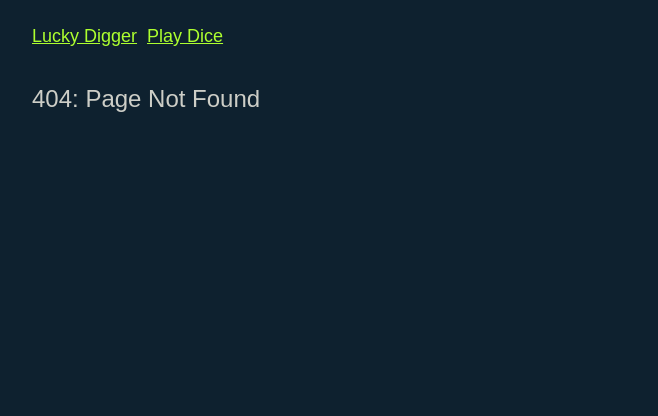
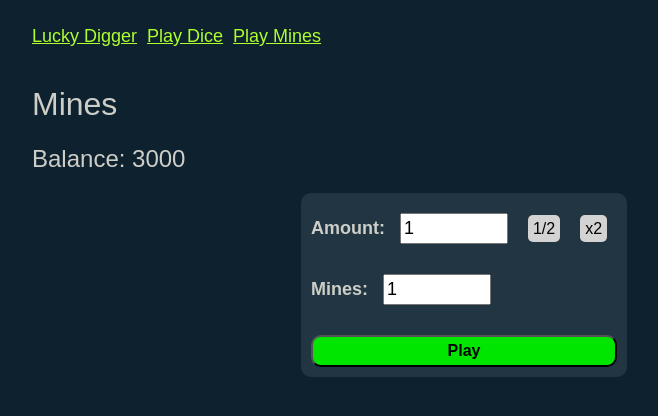
Before and after one commit to sarthakmishraa/lucky-digger, a React (Vite) app: page /mines in a window 1280 px wide. Before the commit this address had no page. Shown: the top 416 px of the page, without its empty margins (176-834 px from the left). Built offline with nearby package versions, Linux system fonts and the light colour scheme; a web font is replaced by a local one.

Commit message:
mines tiles done | gambling logic pending

```diff
--- a/src/App.tsx
+++ b/src/App.tsx
@@ -3,6 +3,7 @@ import { BrowserRouter as Router, Routes, Route } from "react-router-dom";
 import { Navbar } from "./components/Navbar";
 const Home = React.lazy(() => import("./pages/Home").then(({ Home }) => ({ default: Home })));
 const Dice = React.lazy(() => import("./pages/Dice").then(({ Dice }) => ({ default: Dice })));
+const Mines = React.lazy(() => import("./pages/Mines").then(({ Mines }) => ({ default: Mines })));
 
 function App() {
   return(
@@ -19,6 +20,11 @@ function App() {
             <Dice />
           </Suspense>
         } />
+        <Route path="/mines" element={
+          <Suspense fallback={<h2>Loading Mines...</h2>}>
+            <Mines />
+          </Suspense>
+        } />
         <Route path="*" element={<h2>404: Page Not Found</h2>} />
       </Routes>
     </Router>
--- /dev/null
+++ b/src/components/Card.tsx
@@ -0,0 +1,18 @@
+interface Props {
+    value: number
+}
+
+export const Card = (props: Props) => {
+    const value = props.value;
+    return(
+        <div className="mines-card">
+            {
+                value === 1 ? (
+                    <div className="mines-card-safe"></div>
+                ):(
+                    <div className="mines-card-bomb"></div>
+                )
+            }
+        </div>
+    )
+};
--- a/src/components/Navbar.tsx
+++ b/src/components/Navbar.tsx
@@ -5,6 +5,7 @@ export const Navbar = () => {
         <nav className="navbar">
             <Link to="/"><p>Lucky Digger</p></Link>
             <Link to="/dice"><p>Play Dice</p></Link>
+            <Link to="/mines"><p>Play Mines</p></Link>
         </nav>
     )
 }
--- a/src/index.css
+++ b/src/index.css
@@ -32,13 +32,13 @@ button {
   cursor: pointer;
 }
 
-.dice-container {
+.dice-container, .mines-container {
   display: flex;
   flex-direction: row;
   justify-content: center;
 }
 
-.dice-sidebar {
+.dice-sidebar, .mines-sidebar {
   background-color: var(--bg-sidebar);
   border-radius: 10px;
   padding: 10px;
@@ -57,19 +57,19 @@ button {
   font-weight: lighter;
 }
 
-.dice-sidebar-amount {
+.dice-sidebar-amount, .mines-sidebar-amount {
   font-size: large;
   font-weight: bold;
 }
 
-.dice-sidebar input {
+.dice-sidebar input, .mines-sidebar input {
   width: 100px;
   height: 25px;
   margin: 10px;
   font-size: large;
 }
 
-.dice-sidebar button {
+.dice-sidebar button, .mines-sidebar button {
   width: 100%;
   margin-top: 20px;
 }
@@ -110,6 +110,42 @@ button {
   color: red;
 }
 
+.mines-sidebar-elements {
+  display: flex;
+  flex-direction: column;
+}
+
+.mines-sidebar-element:last-child {
+  margin-top: 10px;
+}
+
+.mines-game {
+  display: grid;
+  grid-template-columns: repeat(5, 1fr);
+}
+
+.mines-card {
+  margin: 5px;
+  box-shadow: 12px 12px black;
+  background-color: var(--text);
+  border-radius: 5px;
+  cursor: pointer;
+}
+
+.mines-card-safe, .mines-card-bomb {
+  width: 114px;
+  height: 114px;
+  border-radius: 5px;
+}
+
+.mines-card-safe:active {
+  background-color: var(--bg-button);
+}
+
+.mines-card-bomb:active {
+  background-color: red;
+}
+
 .navbar {
   display: flex;
   flex-direction: row;
--- a/src/pages/Dice.tsx
+++ b/src/pages/Dice.tsx
@@ -9,7 +9,7 @@ export const Dice = () => {
     const amountRef = useRef<any>();
 
     const modifyAmount = (multiplier: number) => {
-        if (amount && amount*multiplier<=100 && amount*multiplier>1){
+        if (amount && amount*multiplier<=100 && amount*multiplier>=1){
             amountRef.current.value = amount*multiplier;
             setAmount(amount*multiplier);
         }
@@ -21,7 +21,7 @@ export const Dice = () => {
 
         if(amount && winChance && winnings) {
             if(amount > balance) {
-                alert("No funds");
+                alert("Insufficent funds");
                 return
             }
             if(random >= winChance) {
--- /dev/null
+++ b/src/pages/Mines.tsx
@@ -0,0 +1,107 @@
+import { useState, useRef } from "react";
+import { Card } from "../components/Card";
+
+export const Mines = () => {
+    const [amount, setAmount] = useState<number | undefined>(1);
+    const [balance, setBalance] = useState<number>(3000);
+    const [mines, setMines] = useState<number>(1);
+    const [arr, setArr] = useState<number[]>(Array(25).fill(1));
+    const [gameStarted, setGameStarted] = useState<boolean>(false);
+
+    const amountRef = useRef<any>();
+
+    const modifyAmount = (multiplier: number) => {
+        if (amount && amount*multiplier<=100 && amount*multiplier>=1){
+            amountRef.current.value = amount*multiplier;
+            setAmount(amount*multiplier);
+        };
+    };
+
+    const canvasArr = () => {
+        let array = Array(25).fill(1);
+        const randomIndices: Set<number> = new Set<number>();
+
+        // generating unique indices to set bombs
+        while (randomIndices.size < mines) {
+            const randomIndex = Math.floor(Math.random() * 25);
+            randomIndices.add(randomIndex);
+        };
+
+        // set => array
+        randomIndices.forEach(index => {
+            array[index] = 0;
+        });
+
+        setArr(array);
+    }
+
+    const handleSubmit = (event: any) => {
+        event?.preventDefault();
+        canvasArr();
+        setGameStarted(true);
+    };
+
+    return(
+        <>
+            <div>
+                <h1>Mines</h1>
+                <h2>Balance: { balance }</h2>
+            </div>
+            <div className="mines-container">
+                <div className="mines-sidebar">
+                    <form onSubmit={handleSubmit} >
+                        <div className="mines-sidebar-elements">
+                            <div className="mines-sidebar-element">
+                                <label className="mines-sidebar-amount">Amount: </label>
+                                <input
+                                    type="number"
+                                    onChange={(event) => setAmount(parseInt(event.target.value))}
+                                    placeholder="Amount here"
+                                    ref={amountRef}
+                                    min={1}
+                                    max={100.0}
+                                    defaultValue={1}
+                                    disabled={gameStarted}
+                                />
+                                <span
+                                    className="amount-multiplier"
+                                    onClick={() => modifyAmount(0.5)}
+                                    hidden={gameStarted}
+                                >
+                                    1/2
+                                </span>
+                                <span
+                                    className="amount-multiplier"
+                                    onClick={() => modifyAmount(2)}
+                                    hidden={gameStarted}
+                                >
+                                    x2
+                                </span>
+                            </div>
+                            <div className="mines-sidebar-element">
+                                <label className="mines-sidebar-amount">Mines: </label>
+                                <input
+                                    type="number"
+                                    onChange={(event) => setMines(parseInt(event.target.value))}
+                                    placeholder="Mines here"
+                                    min={1}
+                                    max={24}
+                                    defaultValue={1}
+                                    disabled={gameStarted}
+                                />
+                            </div>
+                        </div>
+                        <div>
+                            <button type="submit" disabled={gameStarted} >Play</button>
+                        </div>
+                    </form>
+                </div>
+                <div className="mines-game">
+                    {
+                        gameStarted && arr.map((value: number) => <Card value={value} />)
+                    }
+                </div>
+            </div>
+        </>
+    )
+}
```
